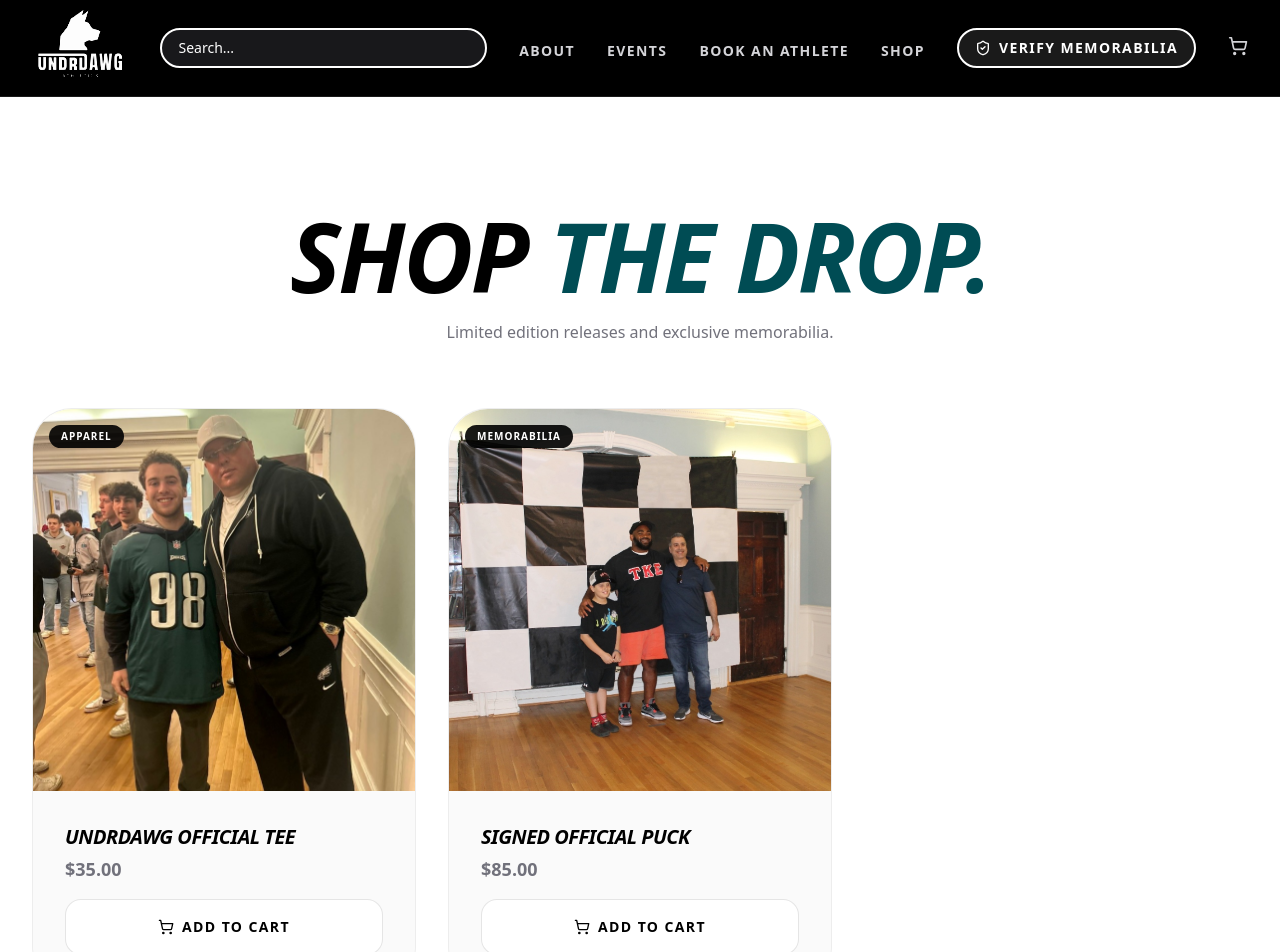
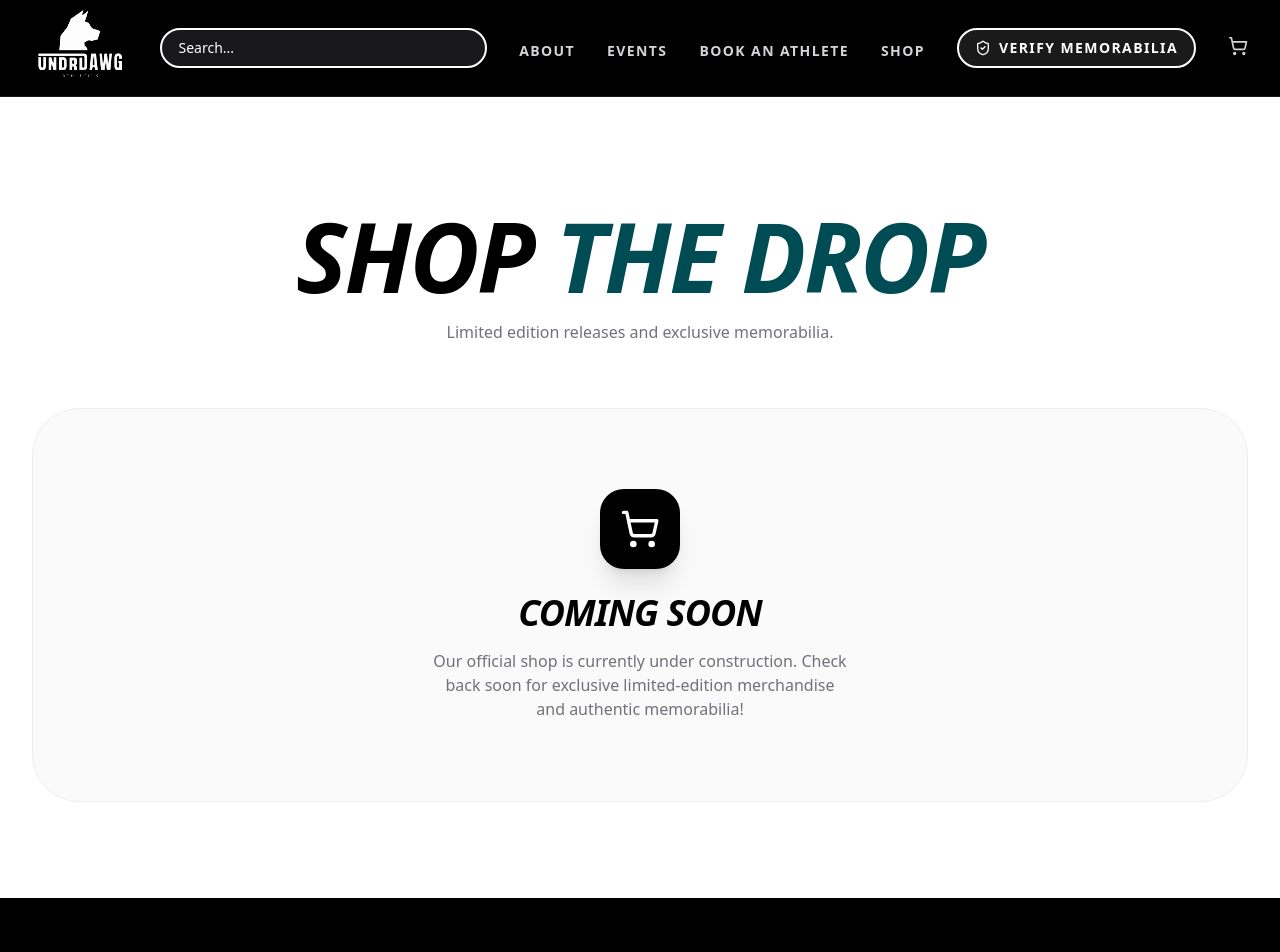
Before and after one commit to undrdawgathletics/undrdawg-athletics, a Next.js app: page /shop in a window 1280 px wide. Shown: the top 952 px of the page. Built offline with nearby package versions, Linux system fonts and the light colour scheme.

Commit message:
cleanup: fix spelling, remove header periods, and add Coming Soon placeholders

```diff
--- a/src/app/events/jamie-drysdale/page.tsx
+++ /dev/null
@@ -1,111 +0,0 @@
-import Image from "next/image";
-import Link from "next/link";
-import { Calendar, Clock, MapPin, Ticket } from "lucide-react";
-
-export default function JamieDrysdaleEventPage() {
-    return (
-        <div className="bg-white min-h-screen text-black pt-28 pb-24">
-            <div className="mx-auto max-w-7xl px-4 sm:px-6 lg:px-8">
-                {/* Breadcrumb */}
-                <div className="mb-8">
-                    <Link href="/events" className="text-zinc-500 hover:text-black text-sm font-bold uppercase tracking-widest transition-colors">
-                        ← Back to Events
-                    </Link>
-                </div>
-
-                <div className="grid grid-cols-1 lg:grid-cols-2 gap-16">
-                    {/* Left: Images */}
-                    <div className="space-y-8">
-                        <div className="relative aspect-[4/5] w-full rounded-3xl overflow-hidden shadow-2xl">
-                            {/* Athlete Image */}
-                            <Image
-                                src="/images/athletes/athlete-2.jpg"
-                                alt="Jamie Drysdale"
-                                fill
-                                className="object-cover"
-                                priority
-                            />
-                        </div>
-                        <div className="bg-zinc-50 rounded-3xl p-8 border border-black/5">
-                            <h3 className="text-sm font-black uppercase tracking-widest text-zinc-500 mb-4">Autograph Preview</h3>
-                            <div className="relative aspect-video w-full rounded-xl overflow-hidden bg-white border border-black/10 flex items-center justify-center">
-                                {/* Autograph Placeholder */}
-                                <p className="text-zinc-300 font-script text-4xl italic rotate-[-10deg]">Jamie Drysdale</p>
-                            </div>
-                        </div>
-                    </div>
-
-                    {/* Right: Info & Tickets */}
-                    <div className="flex flex-col justify-center">
-                        <div className="inline-block rounded-full px-4 py-1.5 bg-orange-500/10 text-orange-600 text-xs font-black uppercase tracking-widest self-start mb-6 border border-orange-500/20">
-                            Flyers Hockey
-                        </div>
-
-                        <h1 className="text-5xl md:text-7xl font-black italic tracking-tighter uppercase mb-6 text-black">
-                            JAMIE <span className="text-primary italic">DRYSDALE</span>
-                        </h1>
-
-                        <p className="text-xl text-zinc-600 leading-relaxed font-medium mb-12">
-                            Join us for an exclusive signing event with Philadelphia Flyers defenseman Jamie Drysdale.
-                            Don't miss this opportunity to meet one of the bright young stars of the NHL.
-                        </p>
-
-                        <div className="space-y-6 mb-12">
-                            <div className="flex items-center gap-6">
-                                <div className="flex-shrink-0 h-12 w-12 flex items-center justify-center rounded-xl bg-black/5 border border-black/10">
-                                    <Calendar size={24} />
-                                </div>
-                                <div>
-                                    <p className="text-xs font-bold text-zinc-400 uppercase tracking-widest">Date</p>
-                                    <p className="text-lg font-bold text-black">February 28, 2026</p>
-                                </div>
-                            </div>
-                            <div className="flex items-center gap-6">
-                                <div className="flex-shrink-0 h-12 w-12 flex items-center justify-center rounded-xl bg-black/5 border border-black/10">
-                                    <Clock size={24} />
-                                </div>
-                                <div>
-                                    <p className="text-xs font-bold text-zinc-400 uppercase tracking-widest">Time</p>
-                                    <p className="text-lg font-bold text-black">6:00 PM - 8:00 PM EST</p>
-                                </div>
-                            </div>
-                            <div className="flex items-center gap-6">
-                                <div className="flex-shrink-0 h-12 w-12 flex items-center justify-center rounded-xl bg-black/5 border border-black/10">
-                                    <MapPin size={24} />
-                                </div>
-                                <div>
-                                    <p className="text-xs font-bold text-zinc-400 uppercase tracking-widest">Location</p>
-                                    <p className="text-lg font-bold text-black">Dynasty Sports - Willow Grove Park Mall</p>
-                                </div>
-                            </div>
-                        </div>
-
-                        <div className="flex flex-col gap-4">
-                            {/* Ticket Leap Link */}
-                            <a
-                                href="https://www.ticketleap.com/events"
-                                target="_blank"
-                                rel="noopener noreferrer"
-                                className="h-16 w-full rounded-2xl bg-black text-white font-black uppercase tracking-widest text-lg flex items-center justify-center gap-3 hover:bg-zinc-800 transition-all shadow-xl hover:translate-y-[-2px]"
-                            >
-                                <Ticket size={24} />
-                                Buy Tickets
-                            </a>
-
-                            <p className="text-xs text-center text-zinc-400 font-medium mt-2">
-                                Powered by TicketLeap. Tickets are limited.
-                            </p>
-                        </div>
-
-                        {/* Photo Gallery Link (Placeholder functionality) */}
-                        <div className="mt-12 pt-12 border-t border-black/5">
-                            <button className="text-sm font-bold uppercase tracking-widest text-zinc-400 hover:text-primary transition-colors flex items-center gap-2">
-                                View Event Gallery (Coming Soon)
-                            </button>
-                        </div>
-                    </div>
-                </div>
-            </div>
-        </div>
-    );
-}
--- a/src/app/events/mail-in/page.tsx
+++ b/src/app/events/mail-in/page.tsx
@@ -7,7 +7,7 @@
             <div className="mx-auto max-w-7xl px-4 sm:px-6 lg:px-8">
                 <div className="text-center mb-16">
                     <h1 className="text-5xl font-black italic tracking-tighter uppercase mb-8 text-black">
-                        MAIL-IN <span className="text-primary italic">ORDER.</span>
+                        MAIL-IN <span className="text-primary italic">ORDER</span>
                     </h1>
                     <EventsTab />
                 </div>
--- a/src/app/events/page.tsx
+++ b/src/app/events/page.tsx
@@ -9,49 +9,37 @@
             <div className="mx-auto max-w-7xl px-4 sm:px-6 lg:px-8">
 
                 <h1 className="text-5xl font-black italic tracking-tighter uppercase mb-8 text-black text-center">
-                    UPCOMING <span className="text-primary italic">EUENTS.</span>
+                    UPCOMING <span className="text-primary italic">EVENTS</span>
                 </h1>
 
                 <EventsTab />
 
                 {/* Events Grid */}
                 <div className="grid grid-cols-1 md:grid-cols-2 lg:grid-cols-3 gap-8 mb-24">
-                    {/* Jamie Drysdale Event Card */}
-                    <Link href="/events/jamie-drysdale" className="group relative flex flex-col rounded-[2.5rem] bg-zinc-50 border border-black/5 overflow-hidden hover:shadow-2xl hover:-translate-y-1 transition-all duration-300">
-                        <div className="relative aspect-square w-full bg-zinc-200">
-                            <Image
-                                src="/images/athletes/athlete-2.jpg"
-                                alt="Jamie Drysdale"
-                                fill
-                                className="object-cover group-hover:scale-105 transition-transform duration-500"
-                            />
-                            <div className="absolute top-4 left-4 bg-white/90 backdrop-blur-sm px-3 py-1 rounded-full text-[10px] font-black uppercase tracking-widest text-black">
-                                Flyers
-                            </div>
+                    {/* Coming Soon Card */}
+                    <div className="group relative flex flex-col rounded-[2.5rem] bg-zinc-50 border border-black/5 overflow-hidden transition-all duration-300">
+                        <div className="relative aspect-square w-full bg-zinc-200 flex items-center justify-center">
+                            <div className="absolute inset-0 bg-black/5 group-hover:bg-black/0 transition-colors" />
+                            <span className="text-4xl font-black italic uppercase tracking-tighter text-zinc-300 select-none">Coming Soon</span>
                         </div>
                         <div className="p-8 flex-1 flex flex-col">
                             <div className="mb-4">
-                                <h3 className="text-2xl font-black italic uppercase tracking-tighter text-black mb-1">Jamie Drysdale</h3>
-                                <p className="text-sm font-bold text-zinc-500 uppercase tracking-widest">Public Signing</p>
+                                <h3 className="text-2xl font-black italic uppercase tracking-tighter text-zinc-400 mb-1">New Event</h3>
+                                <p className="text-sm font-bold text-zinc-300 uppercase tracking-widest">Public Signing</p>
                             </div>
 
                             <div className="space-y-3 mb-8 flex-1">
-                                <div className="flex items-center gap-3 text-sm text-zinc-600 font-medium">
-                                    <Calendar size={16} className="text-primary" />
-                                    <span>Feb 28, 2026</span>
+                                <div className="flex items-center gap-3 text-sm text-zinc-300 font-medium">
+                                    <Calendar size={16} />
+                                    <span>TBA 2026</span>
                                 </div>
-                                <div className="flex items-center gap-3 text-sm text-zinc-600 font-medium">
-                                    <MapPin size={16} className="text-primary" />
-                                    <span>Willow Grove Park Mall</span>
+                                <div className="flex items-center gap-3 text-sm text-zinc-300 font-medium">
+                                    <MapPin size={16} />
+                                    <span>To Be Announced</span>
                                 </div>
                             </div>
-
-                            <div className="flex items-center justify-between border-t border-black/5 pt-6">
-                                <span className="text-xs font-black uppercase tracking-widest text-primary">Get Tickets</span>
-                                <ArrowRight size={16} className="text-primary group-hover:translate-x-2 transition-transform" />
-                            </div>
                         </div>
-                    </Link>
+                    </div>
                 </div>
 
                 {/* Global Experiences CTA */}
--- a/src/app/events/past/page.tsx
+++ b/src/app/events/past/page.tsx
@@ -33,7 +33,7 @@
             <div className="mx-auto max-w-7xl px-4 sm:px-6 lg:px-8">
                 <div className="mb-16 text-center">
                     <h1 className="text-5xl font-black italic tracking-tighter uppercase mb-8 text-black">
-                        PAST <span className="text-primary italic">EXPERIENCES.</span>
+                        PAST <span className="text-primary italic">EXPERIENCES</span>
                     </h1>
                     <EventsTab />
                 </div>
--- a/src/app/events/upcoming/page.tsx
+++ b/src/app/events/upcoming/page.tsx
@@ -66,7 +66,7 @@
             <div className="mx-auto max-w-7xl px-4 sm:px-6 lg:px-8">
                 <div className="mb-16">
                     <h1 className="text-5xl font-black italic tracking-tighter uppercase mb-4 text-black">
-                        UPCOMING <span className="text-primary italic">EXPERIENCES.</span>
+                        UPCOMING <span className="text-primary italic">EXPERIENCES</span>
                     </h1>
                     <p className="text-zinc-600 max-w-2xl font-medium">
                         Secure your spot for future appearances from Philadelphia stars.
--- a/src/app/shop/page.tsx
+++ b/src/app/shop/page.tsx
@@ -29,51 +29,19 @@
             <div className="mx-auto max-w-7xl px-4 sm:px-6 lg:px-8">
                 <div className="text-center mb-16">
                     <h1 className="text-5xl md:text-8xl font-black italic tracking-tighter uppercase text-black mb-4">
-                        SHOP <span className="text-primary">THE DROP.</span>
+                        SHOP <span className="text-primary">THE DROP</span>
                     </h1>
                     <p className="text-zinc-500 font-medium">Limited edition releases and exclusive memorabilia.</p>
                 </div>
 
-                <div className="grid grid-cols-1 md:grid-cols-2 lg:grid-cols-3 gap-8">
-                    {PRODUCTS.map((product) => (
-                        <div key={product.id} className="group relative bg-zinc-50 rounded-[2.5rem] border border-black/5 overflow-hidden hover:shadow-xl transition-all duration-300">
-                            <div className="relative aspect-square w-full bg-white">
-                                <Image
-                                    src={product.image}
-                                    alt={product.name}
-                                    fill
-                                    className="object-cover group-hover:scale-105 transition-transform duration-500"
-                                />
-                                <div className="absolute top-4 left-4 bg-black/90 text-white px-3 py-1 rounded-full text-[10px] font-black uppercase tracking-widest">
-                                    {product.category}
-                                </div>
-                            </div>
-
-                            <div className="p-8">
-                                <div className="flex justify-between items-start mb-4">
-                                    <div>
-                                        <h3 className="text-xl font-black uppercase italic tracking-tight text-black mb-1">{product.name}</h3>
-                                        <p className="text-lg font-bold text-zinc-500">${product.price.toFixed(2)}</p>
-                                    </div>
-                                </div>
-
-                                <button
-                                    onClick={() => addItem({
-                                        id: product.id,
-                                        name: product.name,
-                                        price: product.price,
-                                        image: product.image,
-                                        quantity: 1,
-                                        type: "product"
-                                    })}
-                                    className="w-full h-14 bg-white border border-black/10 rounded-2xl font-black uppercase tracking-widest text-sm hover:bg-black hover:text-white transition-all flex items-center justify-center gap-2"
-                                >
-                                    <ShoppingCart size={16} />
-                                    Add to Cart
-                                </button>
-                            </div>
-                        </div>
-                    ))}
+                <div className="flex flex-col items-center justify-center py-20 bg-zinc-50 rounded-[3rem] border border-black/5">
+                    <div className="mb-6 flex h-20 w-20 items-center justify-center rounded-3xl bg-black text-white shadow-xl">
+                        <ShoppingCart size={40} />
+                    </div>
+                    <h2 className="text-4xl font-black italic uppercase tracking-tighter text-black mb-4">Coming Soon</h2>
+                    <p className="text-zinc-500 font-medium max-w-md text-center px-4">
+                        Our official shop is currently under construction. Check back soon for exclusive limited-edition merchandise and authentic memorabilia!
+                    </p>
                 </div>
             </div>
         </div>
```
